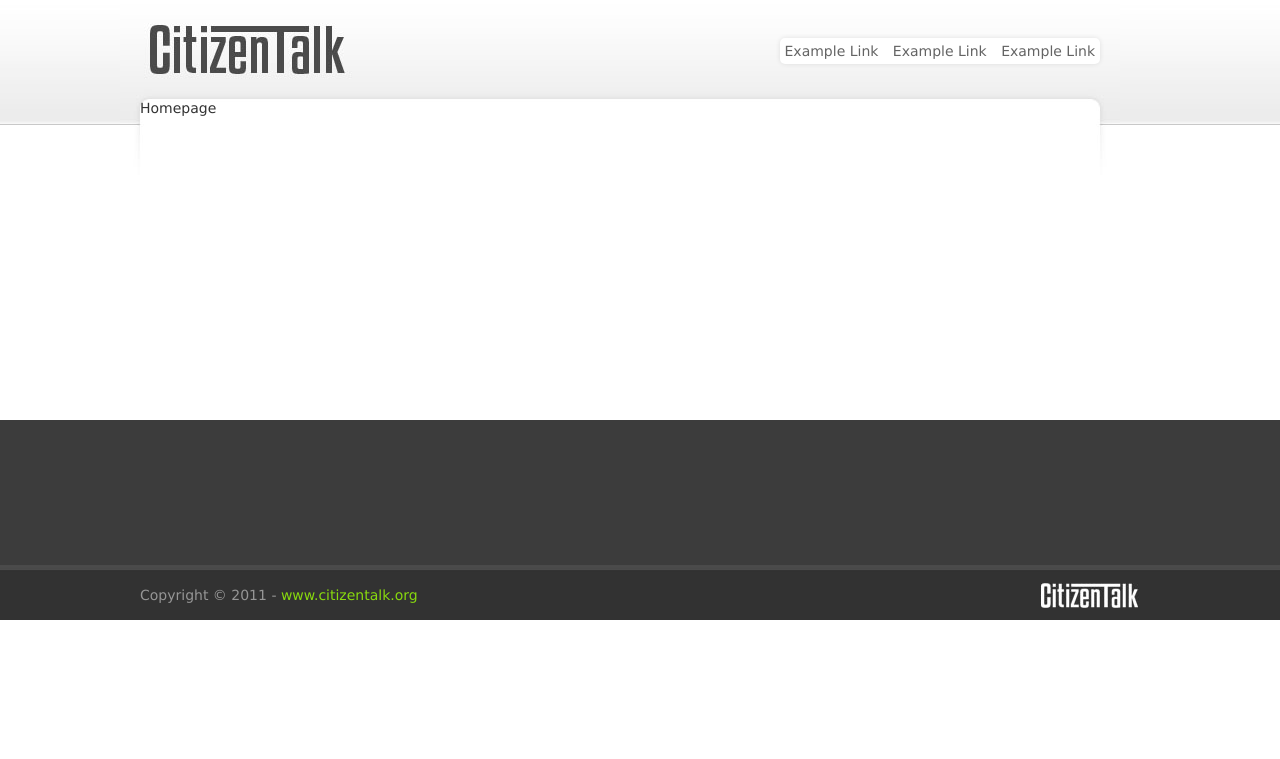
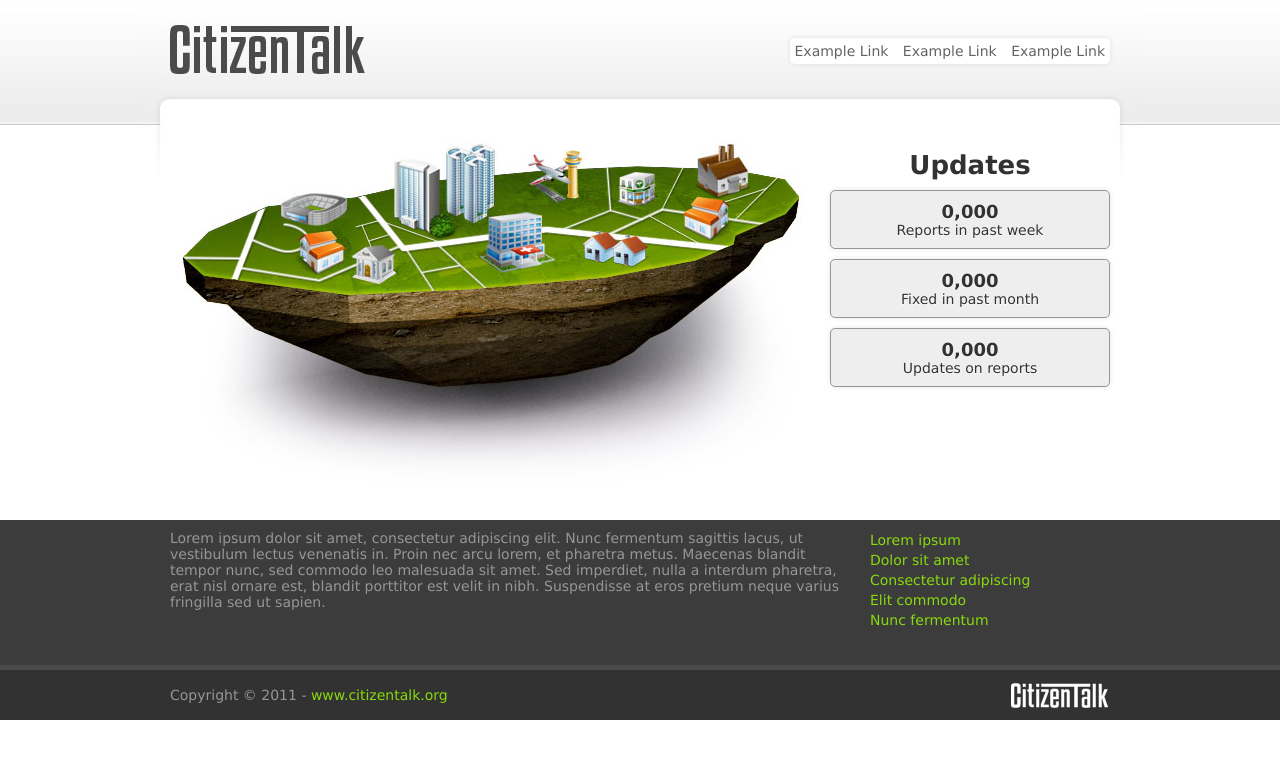
Before and after one commit to andreisavu/citizentalk.org, a Django app: page / in a window 1280 px wide. Shown: the top 759 px of the page. Run offline with Django 3.2, Linux system fonts and the light colour scheme.

Commit message:
more interface updates

```diff
--- a/citizentalk/dashboard/static/style.css
+++ b/citizentalk/dashboard/static/style.css
@@ -11,10 +11,14 @@ body {
         font-size : 14px;
 }
 
+h1 {
+        font-size : 26px;
+}
+
 div.wrapper {
         margin : 0 auto 0 auto;
-        padding : 0 20px 0 20px;
-        width : 1000px;
+        padding : 0 30px 0 30px;
+        width : 940px;
 }
 
 div#top {
@@ -23,7 +27,7 @@ div#top {
 
 div#header {
         height : 100px;
-        width : 960px;
+        width : 940px;
 }
 
 div#header-menu {
@@ -49,8 +53,40 @@ div#header-menu a:hover {
         color : #000000;
 }
 
-div#content {
-        height : 320px;
+div.content {
+        padding : 10px 0 10px 0;
+}
+
+div#floating-island {
+        background : url(resources/images/floating-island.jpg) no-repeat;
+        float : left;
+        height : 400px;
+        width : 640px;
+}
+
+div#updates {
+        float : right;
+        padding : 40px 0 0 0;
+        text-align : center;
+        width : 280px;
+}
+
+div.updates-block {
+        background-color : #eeeeee;
+        border : 1px solid #969696;
+        border-radius : 5px 5px 5px 5px;
+        box-shadow : rgba(0,0,0, 0.1) 0px 0px 8px;
+        margin : 10px 0 0 0;
+        padding : 10px 10px 10px 10px;
+        text-shadow : 0 1px 0 #ffffff;
+
+        -moz-border-radius : 5px 5px 5px 5px;
+        -moz-box-shadow : rgba(0,0,0, 0.1) 0px 0px 5px;
+        -webkit-box-shadow : rgba(0,0,0, 0.1) 0px 0px 5px;
+}
+
+div.updates-block b {
+        font-size : 18px;
 }
 
 div#footer {
@@ -62,6 +98,21 @@ div#footer {
 
 div#footer-top {
         height : 145px;
+}
+
+div#footer p {
+        float : left;
+        width : 680px;
+}
+
+div#footer-top-links {
+        float : right;
+        width : 240px;
+}
+
+div#footer-top-links a {
+        display : block;
+        line-height : 20px;
 }
 
 div#footer-bottom {
--- a/citizentalk/dashboard/templates/dashboard/index.html
+++ b/citizentalk/dashboard/templates/dashboard/index.html
@@ -2,5 +2,33 @@
 {% extends "base_layout.html" %}
 
 {% block content %}
-Homepage
+<div id="floating-island">
+        <!-- -->
+</div><!-- #floating-island -->
+
+<div id="updates">
+        <h1>Updates</h1>
+
+        <div class="updates-block">
+                <b>0,000</b>
+                <br />
+                <span>Reports in past week</span>
+        </div><!-- .updates-block -->
+
+        <div class="updates-block">
+                <b>0,000</b>
+                <br />
+                <span>Fixed in past month</span>
+        </div><!-- .updates-block -->
+
+        <div class="updates-block">
+                <b>0,000</b>
+                <br />
+                <span>Updates on reports</span>
+        </div><!-- .updates-block -->
+</div><!-- #updates -->
+
+<div class="clear">
+        <!-- -->
+</div><!-- #clear -->
 {% endblock %}
--- a/citizentalk/templates/base_layout.html
+++ b/citizentalk/templates/base_layout.html
@@ -21,15 +21,31 @@
                                 </div> <!-- .clear -->
                         </div><!-- header -->
 
-                        <div id="content">
+                        <div class="content">
                                 {% block content %}{% endblock %}
-                        </div><!-- #content -->
+                        </div><!-- .content -->
                 </div><!-- .wrapper #top -->
 
                 <div id="footer">
                         <div class="wrapper">
                                 <div id="footer-top">
-                                        {% block footer %}{% endblock %}
+                                        <div class="content">
+                                                <p>
+                                                        Lorem ipsum dolor sit amet, consectetur adipiscing elit. Nunc fermentum sagittis lacus, ut vestibulum lectus venenatis in. Proin nec arcu lorem, et pharetra metus. Maecenas blandit tempor nunc, sed commodo leo malesuada sit amet. Sed imperdiet, nulla a interdum pharetra, erat nisl ornare est, blandit porttitor est velit in nibh. Suspendisse at eros pretium neque varius fringilla sed ut sapien.
+                                                </p>
+
+                                                <div id="footer-top-links">
+                                                        <a href="#">Lorem ipsum</a>
+                                                        <a href="#">Dolor sit amet</a>
+                                                        <a href="#">Consectetur adipiscing</a>
+                                                        <a href="#">Elit commodo</a>
+                                                        <a href="#">Nunc fermentum</a>
+                                                </div><!-- #footer-links -->
+
+                                                <div class="clear">
+                                                        <!-- -->
+                                                </div> <!-- .clear -->
+                                        </div> <!-- .content -->
                                 </div><!-- #footer-top -->
 
                                 <div id="footer-bottom">
```
